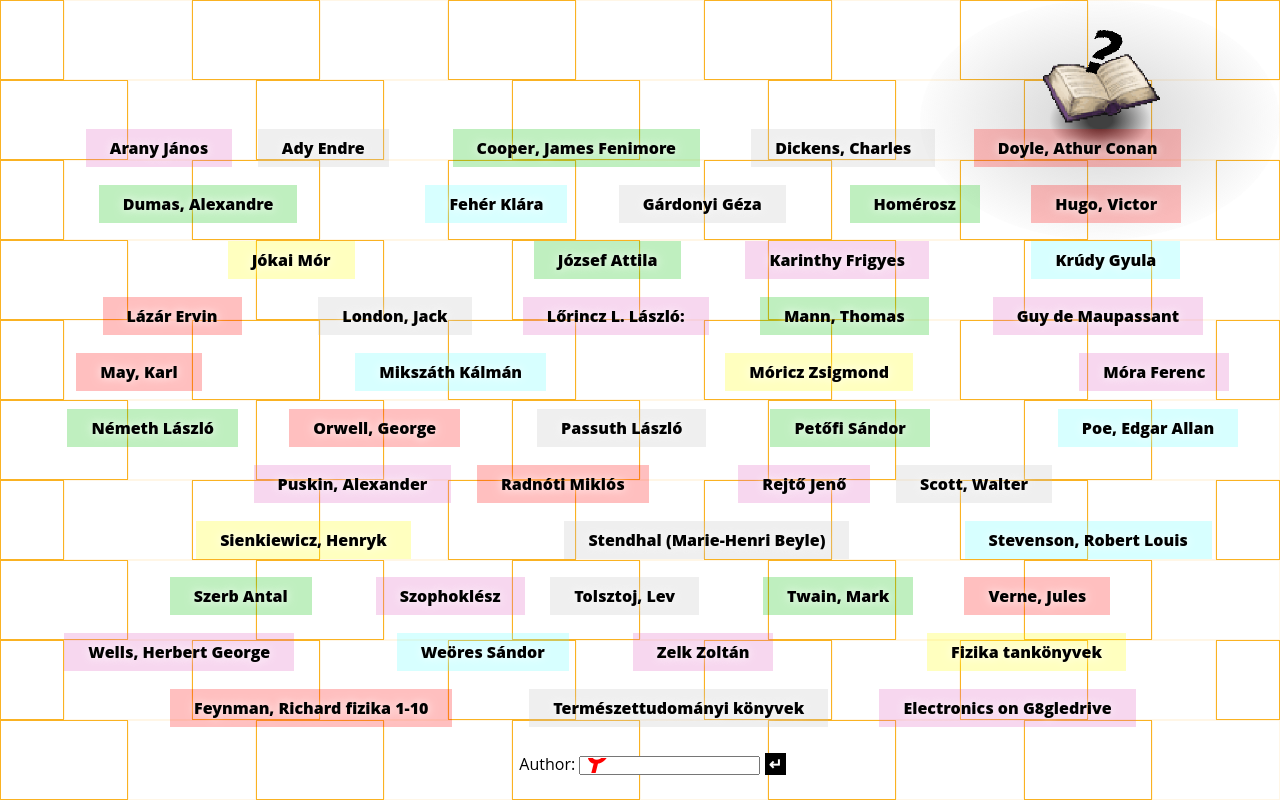
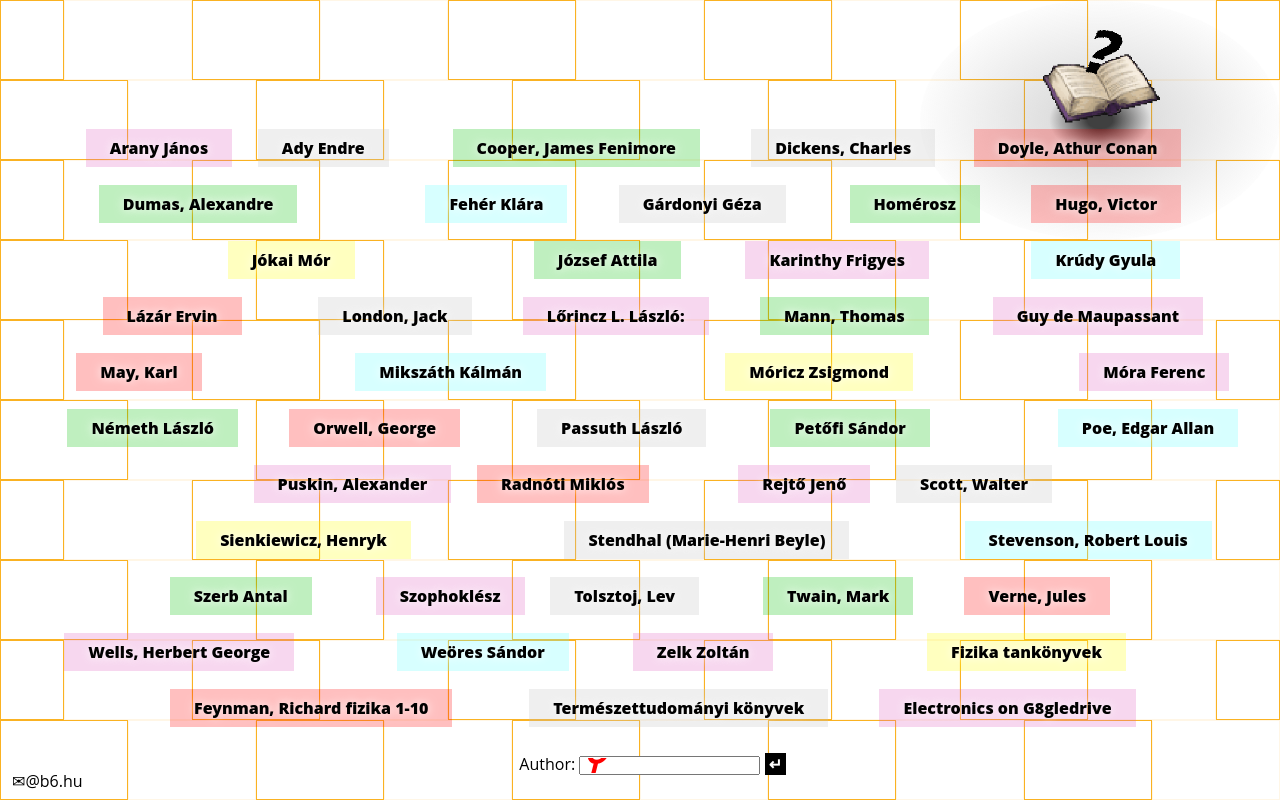
Before and after one commit to kissjgabi/b8ks, a plain HTML site: page index.html in a window 1280 px wide. Drawn offline with Linux system fonts and the light colour scheme.

Commit message:
add mailto

```diff
--- a/index.html
+++ b/index.html
@@ -310,6 +310,13 @@
 
     </div>
 
+    <a href="mailto:b6@b6.hu?subject=Mail from b6chess&body=Dear B6 Team"
+       style="position: fixed; left: 0.5em; bottom: 0.25em; padding: 0.25em;
+              color: black; background-color: white; text-decoration: none;"
+       target="_blank">
+        &#9993;@b6.hu
+    </a>
+
     <script>
         var input = document.getElementById("find");
         input.addEventListener("keyup", function (event) {
```
